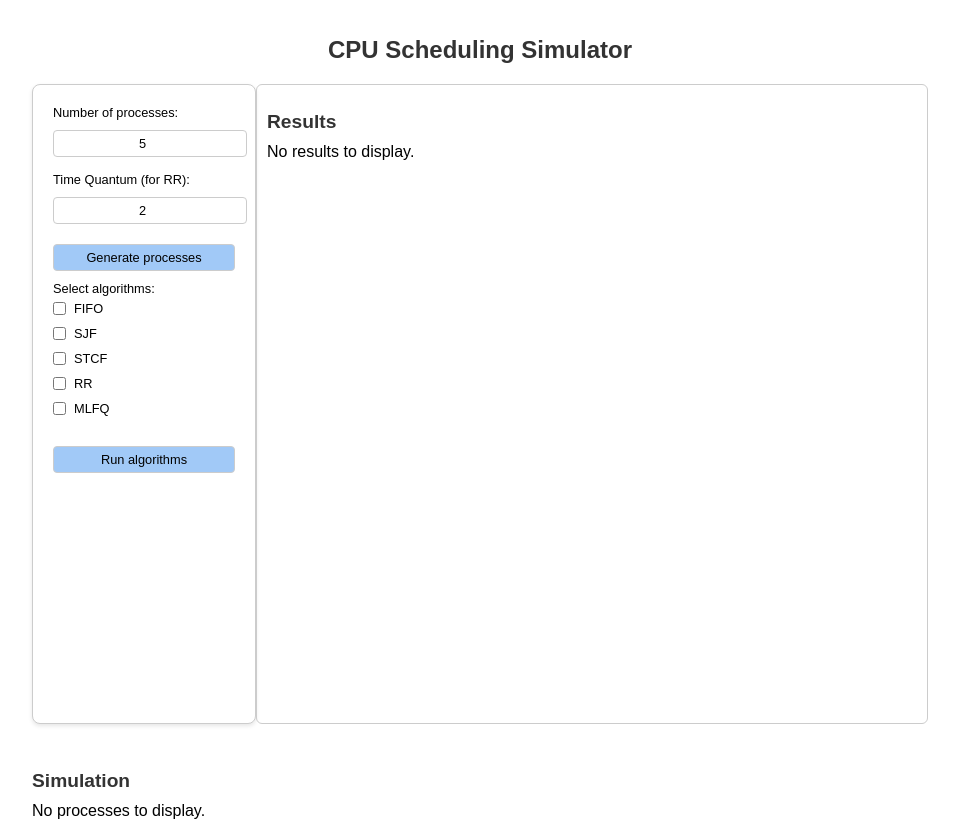
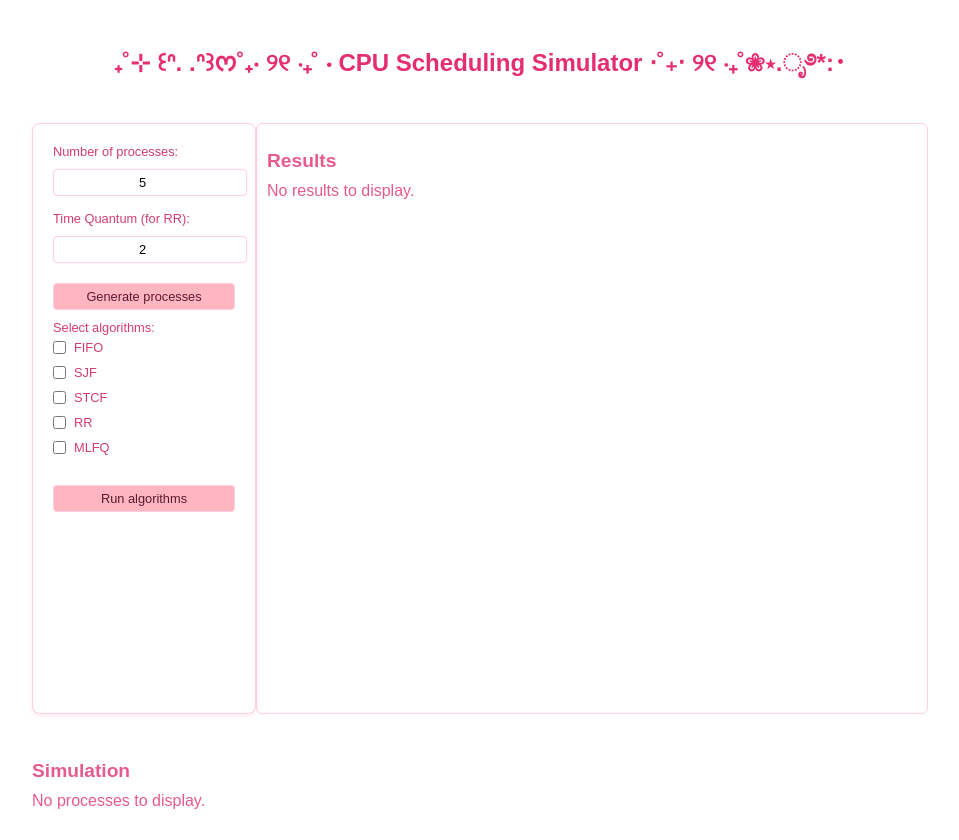
Before and after one commit to nicolettran/cs540_project1, a React (Create React App) app: page / in a window 1280 px wide. Shown: the whole page, without its empty margins (160-1119 px from the left). Built offline with nearby package versions, Linux system fonts and the light colour scheme.

Commit message:
UI changes, pink and cute emoticons

```diff
--- a/src/App.js
+++ b/src/App.js
@@ -198,7 +198,7 @@ function App() {
 
   return (
     <div className="app-container">
-      <h1 className="fade-in">CPU Scheduling Simulator</h1>
+      <h1 className="fade-in">₊˚⊹ ꒰ᐢ. .ᐢ꒱ᰔ˚₊‧ ୨୧ ‧₊˚ ⋅ CPU Scheduling Simulator ⋅˚₊‧ ୨୧ ‧₊˚❀⋆.ೃ࿔*:･</h1>
       <div className="input-container slide-in">
         <div className="input-group">
           <label>Number of processes: </label>
--- a/src/components/ProcessChart.js
+++ b/src/components/ProcessChart.js
@@ -89,7 +89,7 @@ const ProcessChart = ({ processes, currentTime, numProcesses }) => {
   }, [animationRunning, maxTime]);
 
   if (!processes || processes.length === 0) {
-    return <div>No processes to display.</div>;
+    return <div className="no-processes-message">No processes to display.</div>;
   }
 
   return (
--- a/src/styles/App.css
+++ b/src/styles/App.css
@@ -9,7 +9,7 @@
     "simulation simulation";
   padding: 20px;
   font-family: Arial, sans-serif;
-  background-color: #f4f4f9;
+  background-color: #f8dee6;
   width: 70%;
   margin: 0 auto;
   height: 100vh;
@@ -18,7 +18,7 @@
 /* Title style */
 h1 {
   font-size: 1.5rem;
-  color: #333;
+  color: #e42e71;
   text-align: center;
   margin-bottom: 20px;
   grid-column: 1 / -1;
@@ -28,10 +28,10 @@ h1 {
 .input-container {
   grid-area: inputs;
   padding: 20px;
-  border: 1px solid #ccc;
+  border: 1px solid #ffcce0;
   border-radius: 8px;
   background-color: #fff;
-  box-shadow: 0 2px 4px rgba(0, 0, 0, 0.1);
+  box-shadow: 0 2px 4px rgba(255, 182, 203, 0.3);
 }
 
 .input-group {
@@ -44,6 +44,7 @@ h1 {
 .input-group label {
   font-size: 0.8rem;
   margin-bottom: 5px;
+  color: #d43c6f;
 }
 
 input,
@@ -52,23 +53,23 @@ button {
   padding: 5px;
   font-size: 0.8rem;
   margin-top: 5px;
-  border: 1px solid #ccc;
+  border: 1px solid #ffcce0;
   border-radius: 4px;
   width: 100%;
   text-align: center;
 }
 
 button {
-  background-color: #a1c9f7;
-  color: rgb(0, 0, 0);
+  background-color: #ffb6c1;
+  color: #5a1a2e;
   cursor: pointer;
   transition: background-color 0.3s ease;
   margin-bottom: 10px;
 }
 
 button:hover {
-  background-color: #5c9fe7;
-  color: rgb(222, 231, 245);
+  background-color: #ff8da6;
+  color: #fff;
 }
 
 /* Checkbox styling */
@@ -94,7 +95,7 @@ button:hover {
 .results-container {
   grid-area: results;
   padding: 10px;
-  border: 1px solid #ccc;
+  border: 1px solid #ffcce0;
   border-radius: 6px;
   overflow-y: auto;
 }
@@ -108,38 +109,38 @@ button:hover {
 .results-container table td {
   padding: 6px;
   text-align: center;
-  border: 1px solid #ddd;
+  border: 1px solid #ffcce0;
   font-size: 0.85rem;
 }
 
 .results-container table th {
-  background-color: #f2f2f2;
+  background-color: #fff0f5;
 }
 
 h2 {
   font-size: 1.2rem;
-  color: #333;
+  color: #e75a8e;
   margin-bottom: 10px;
 }
 
 /* Apply input button styling to the Results Table button */
 .results-container button {
-  background-color: #a1c9f7;
-  color: rgb(0, 0, 0);
+  background-color: #ffb6c1;
+  color: #5a1a2e;
   cursor: pointer;
   transition: background-color 0.3s ease;
   padding: 5px;
   font-size: 0.8rem;
   margin-top: 5px;
-  border: 1px solid #ccc;
+  border: 1px solid #ffcce0;
   border-radius: 4px;
   width: 25%;
   text-align: center;
 }
 
 .results-container button:hover {
-  background-color: #5c9fe7;
-  color: rgb(222, 231, 245);
+  background-color: #ff8da6;
+  color: #fff;
 }
 
 /* Styling for process chart */
@@ -183,7 +184,13 @@ h2 {
   font-size: 1rem; /* Smaller font size for the main chart title */
   margin-bottom: 10px;
   font-weight: bold;
-  color: #000000;
+  color: #d44d79;
+}
+
+.no-processes-message {
+  color: #e75a8e; /* Same shade of pink as "No results to display." */
+  font-size: 1rem; /* Adjust font size if needed */
+  margin: 10px 0; /* Add margin for spacing */
 }
 
 .gantt-container {
@@ -199,10 +206,10 @@ h2 {
   display: flex;
   flex-direction: column;
   align-items: center;
-  background: #f9f9f9; /* Light background for visibility */
+  background: #fff5f8; /* Light pink background for visibility */
   padding: 10px; /* Reduced padding */
   border-radius: 8px;
-  box-shadow: 2px 2px 10px rgba(0, 0, 0, 0.1);
+  box-shadow: 2px 2px 10px rgba(255, 182, 203, 0.3);
 }
 
 .chart-wrapper {
@@ -215,4 +222,13 @@ h2 {
 .gantt-algo-title {
   font-size: 1rem; /* Slightly larger title */
   margin-bottom: 8px; /* Space between title and chart */
+  color: #d44d79;
 }
+
+.loading-message {
+  color: #e75a8e;
+}
+
+.algorithm-title {
+  color: #d44d79;
+}
```
